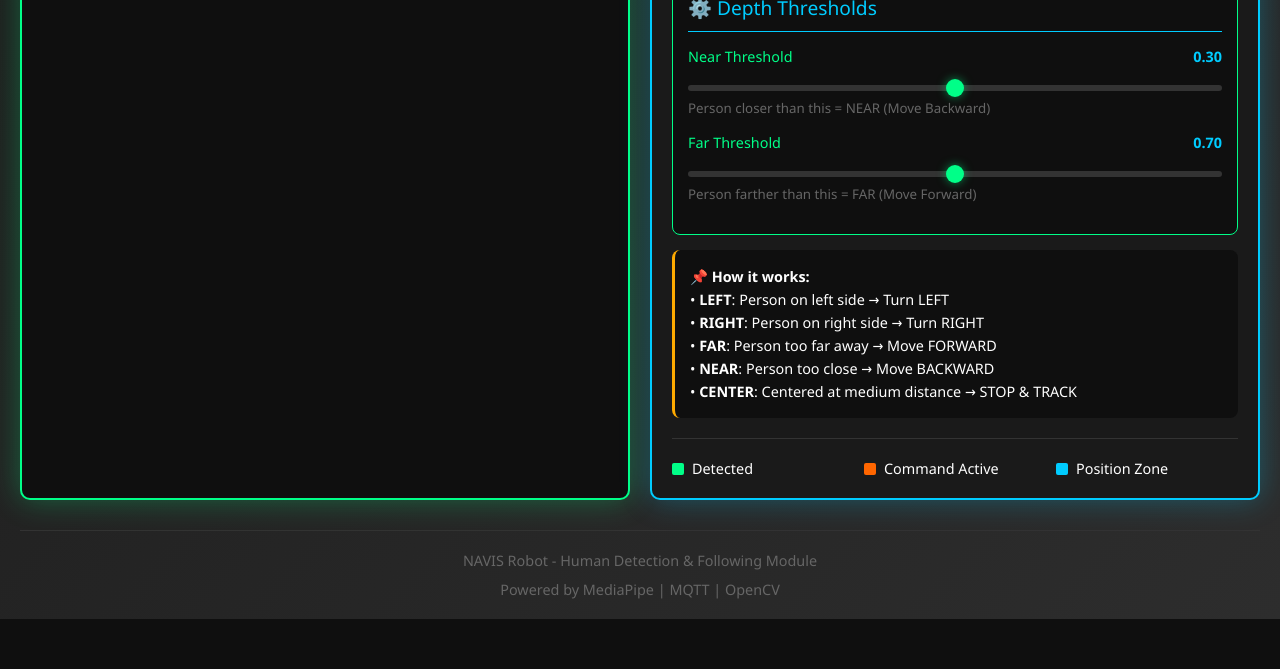
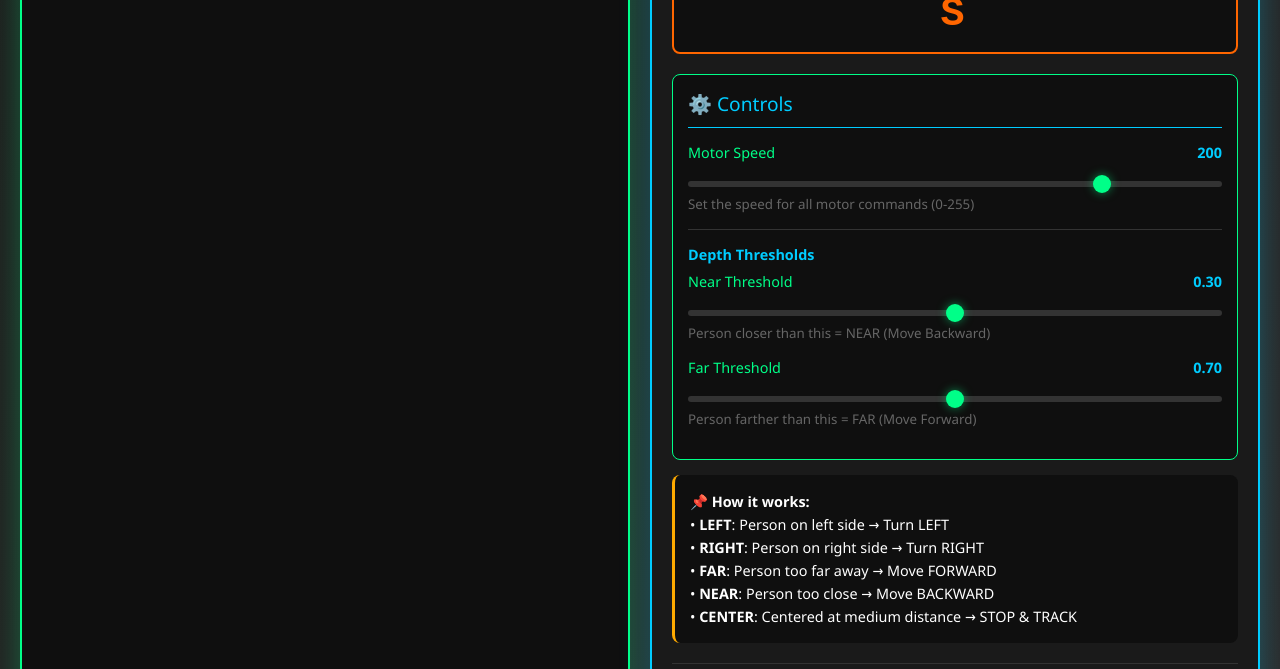
Before and after one commit to Dheemanthgowda00/NAVIS, a Flask app: page / in a window 1280 px wide. Shown: the part 637-1306 px from the top of the page. Before the commit the page ends 1256 px from the top, so only its background shows below. Run offline with Flask 3, Linux system fonts and the light colour scheme.

Commit message:
Add speed control slider to Human_Detection_Following module
- New motor speed slider (0-255) in control panel
- Real-time speed adjustment for autonomous following commands
- Speed display in status grid showing current value
- /set_speed API endpoint for updating motor speed
- Speed is now used in all MQTT commands sent during tracking
- Organized controls section with speed and threshold sliders

This allows fine-tuning of robot movement speed during human detection and following.

```diff
--- a/Base/Human_Detection_Following/app.py
+++ b/Base/Human_Detection_Following/app.py
@@ -33,12 +33,14 @@ DEPTH_THRESHOLD_FAR = 0.7     # Person farther than 70% frame height
 
 # --- State Management ---
 state_lock = Lock()
+CURRENT_SPEED = 200  # Default speed (0-255)
 current_state = {
     'person_detected': False,
     'position': 'center',  # left, center, right
     'depth': 'medium',     # near, medium, far
     'distance_percent': 0,
     'command': 'S',        # Current MQTT command
+    'speed': CURRENT_SPEED,
     'fps': 0,
     'frame_count': 0,
     'person_x': 0,
@@ -56,13 +58,17 @@ holistic = mp_holistic.Holistic(
     min_tracking_confidence=0.4
 )
 
-def send_mqtt_command(cmd, speed=200):
+def send_mqtt_command(cmd, speed=None):
     """Send command to MQTT broker"""
+    global CURRENT_SPEED
     try:
+        if speed is None:
+            speed = CURRENT_SPEED
         payload = json.dumps({"cmd": cmd, "speed": int(speed)})
         client.publish(MQTT_TOPIC, payload)
         with state_lock:
             current_state['command'] = cmd
+            current_state['speed'] = int(speed)
         return True
     except Exception as e:
         print(f"MQTT Error: {e}")
@@ -210,7 +216,7 @@ def generate_frames():
 
             # Send command if it changed
             if command != last_command:
-                send_mqtt_command(command, speed=200)
+                send_mqtt_command(command)
                 last_command = command
         else:
             # No person detected
@@ -218,7 +224,7 @@ def generate_frames():
                 current_state['person_detected'] = False
 
             if last_command != 'S':
-                send_mqtt_command('S', speed=0)
+                send_mqtt_command('S')
                 last_command = 'S'
 
         # --- Draw Visualization (only for display) ---
@@ -310,6 +316,23 @@ def set_threshold():
     except Exception as e:
         return jsonify({'error': str(e)}), 400
 
+@app.route('/set_speed', methods=['POST'])
+def set_speed():
+    """Update motor speed"""
+    global CURRENT_SPEED
+    try:
+        data = request.json
+        speed = data.get('speed', CURRENT_SPEED)
+        CURRENT_SPEED = max(0, min(255, int(speed)))  # Clamp to 0-255
+        with state_lock:
+            current_state['speed'] = CURRENT_SPEED
+        return jsonify({
+            'status': 'updated',
+            'speed': CURRENT_SPEED
+        })
+    except Exception as e:
+        return jsonify({'error': str(e)}), 400
+
 if __name__ == '__main__':
     # Connect to MQTT
     try:
--- a/Base/Human_Detection_Following/templates/index.html
+++ b/Base/Human_Detection_Following/templates/index.html
@@ -324,6 +324,10 @@
                             <div class="status-value" id="distance">—</div>
                         </div>
                         <div class="status-item">
+                            <div class="status-label">Speed</div>
+                            <div class="status-value" id="speed">0</div>
+                        </div>
+                        <div class="status-item">
                             <div class="status-label">FPS</div>
                             <div class="status-value" id="fps">0</div>
                         </div>
@@ -338,7 +342,22 @@
 
                 <!-- Threshold Controls -->
                 <div class="threshold-section">
-                    <div class="status-title">⚙️ Depth Thresholds</div>
+                    <div class="status-title">⚙️ Controls</div>
+
+                    <div class="slider-group">
+                        <div class="slider-label">
+                            <span>Motor Speed</span>
+                            <span id="speedValue">200</span>
+                        </div>
+                        <input type="range" id="motorSpeed" min="0" max="255" step="5" value="200">
+                        <small style="color: #666;">Set the speed for all motor commands (0-255)</small>
+                    </div>
+
+                    <hr style="border: none; border-top: 1px solid #333; margin: 15px 0;">
+
+                    <div class="slider-label">
+                        <span>Depth Thresholds</span>
+                    </div>
 
                     <div class="slider-group">
                         <div class="slider-label">
@@ -430,6 +449,7 @@
 
                 document.getElementById('fps').textContent = data.fps.toFixed(1);
                 document.getElementById('command').textContent = data.command;
+                document.getElementById('speed').textContent = data.speed;
 
                 lastStatus = data;
 
@@ -447,6 +467,12 @@
         document.getElementById('farThreshold').addEventListener('input', function() {
             document.getElementById('farValue').textContent = this.value;
             updateThreshold();
+        });
+
+        // Speed slider handler
+        document.getElementById('motorSpeed').addEventListener('input', function() {
+            document.getElementById('speedValue').textContent = this.value;
+            updateSpeed();
         });
 
         async function updateThreshold() {
@@ -470,6 +496,23 @@
             }
         }
 
+        async function updateSpeed() {
+            const speed = parseInt(document.getElementById('motorSpeed').value);
+
+            try {
+                const response = await fetch('/set_speed', {
+                    method: 'POST',
+                    headers: { 'Content-Type': 'application/json' },
+                    body: JSON.stringify({ speed: speed })
+                });
+
+                const result = await response.json();
+                console.log('Speed updated:', result);
+            } catch (error) {
+                console.error('Speed update error:', error);
+            }
+        }
+
         // Start updating
         setInterval(updateStatus, updateInterval);
         updateStatus();
```
